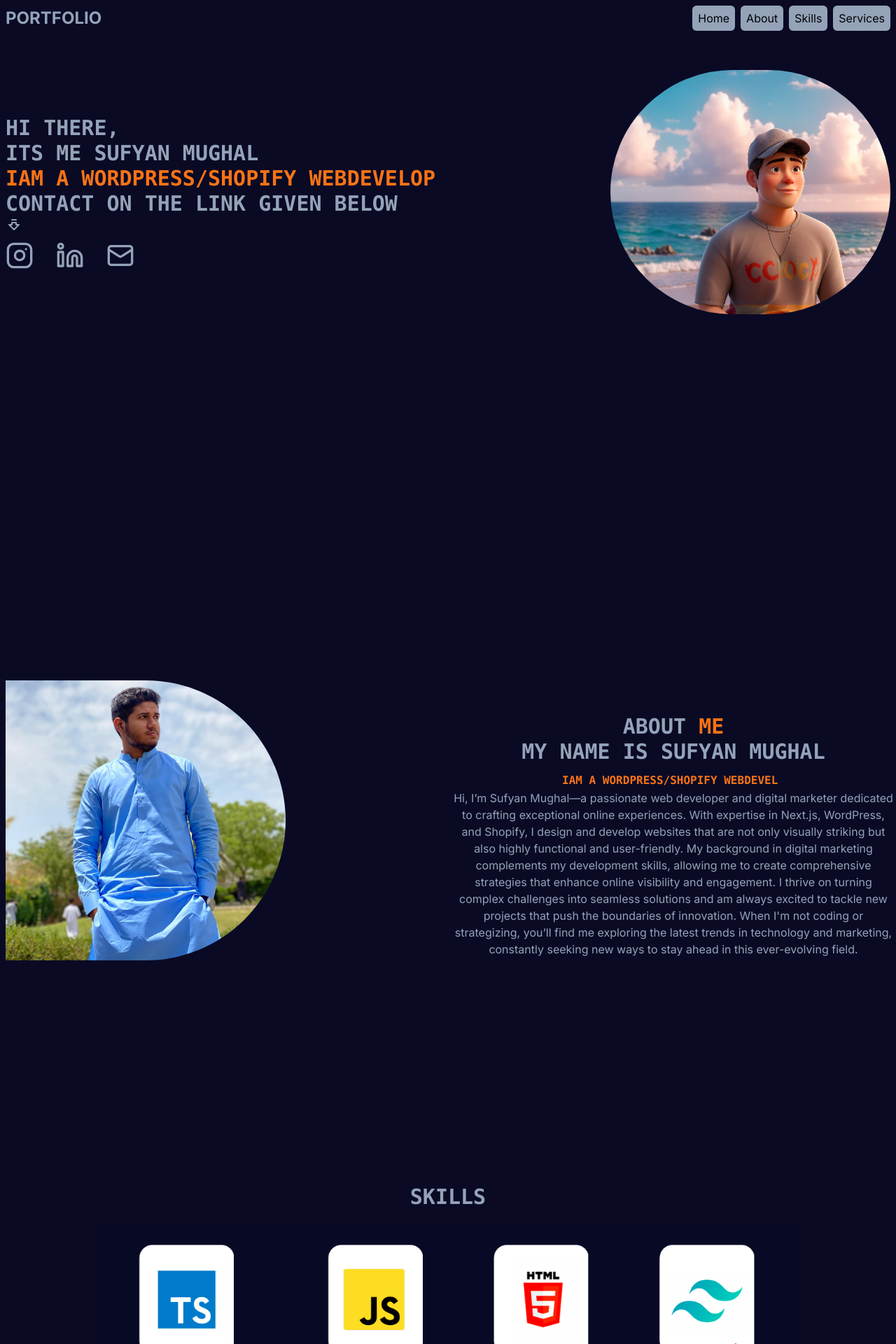
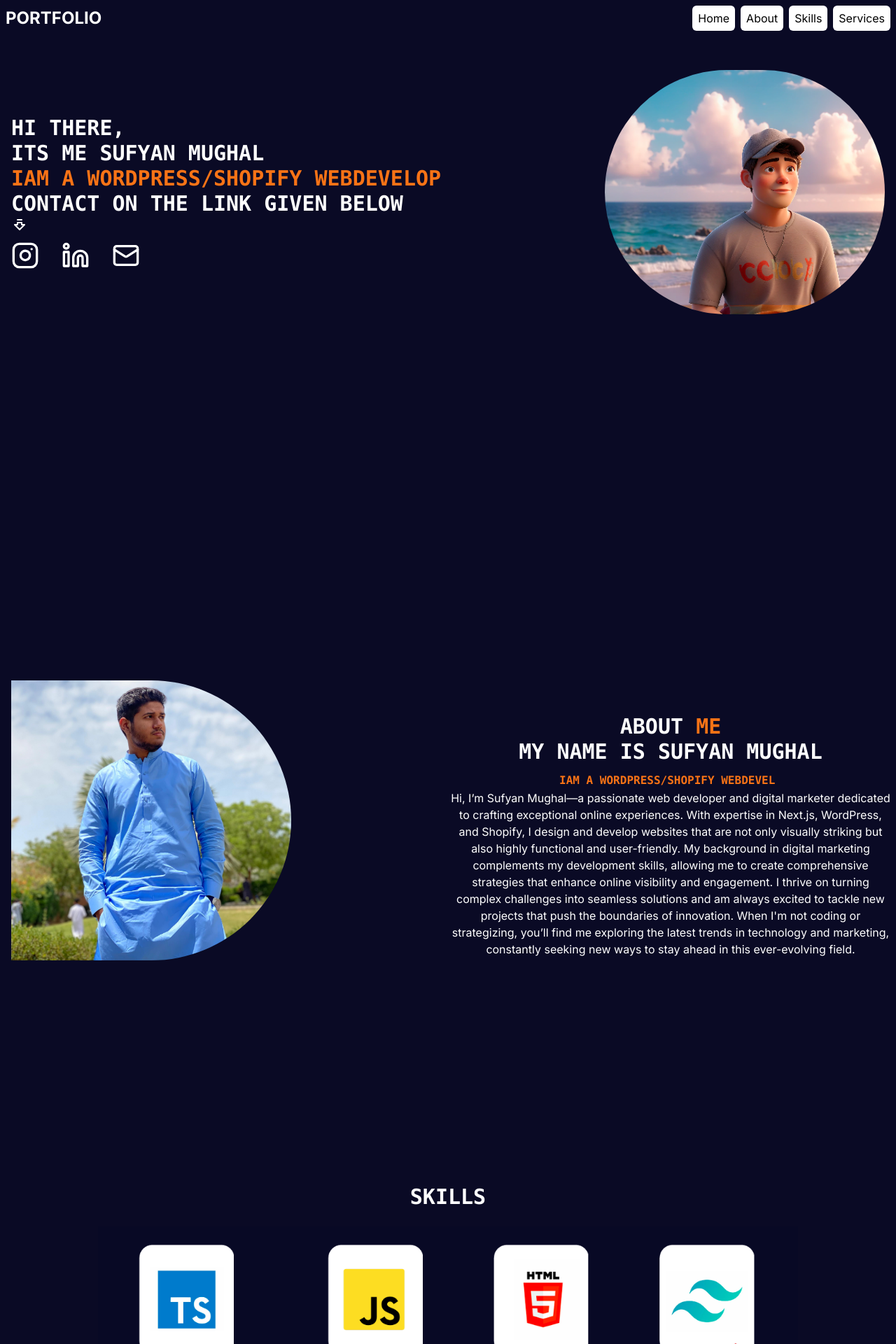
Before and after one commit to msufyanmughal01/1stweb, a Next.js app in the folder newwebapp/: page / in a window 1280 px wide. Shown: the top 1920 px of the page at 70% size. Built offline with nearby package versions, Linux system fonts and the light colour scheme.

Commit message:
color change

```diff
--- a/newwebapp/src/app/afterhero.tsx
+++ b/newwebapp/src/app/afterhero.tsx
@@ -3,12 +3,12 @@ import { TypeAnimation } from "react-type-animation";
 import Image from "next/image";
 export default function Afterhero(){
     return (
-        <section className="h-max md:h-screen w-full ">
+        <section className="h-max md:h-screen w-full hello">
           <div>
             <br />
           </div>
             <div className="sm:grid-cols-1 md:hidden">
-                <h1 className="text-justify-center text-3xl text-slate-400 text-center font-semibold font-mono">ABOUT <span className="text-orange-500">ME </span>
+                <h1 className="text-justify-center text-3xl text-white text-center font-semibold font-mono">ABOUT <span className="text-orange-500">ME </span>
                 <br />
                 MY NAME IS SUFYAN MUGHAL
                 <br />
@@ -26,7 +26,7 @@ export default function Afterhero(){
       style={{ fontSize: '3', display: 'inline-block' }}
       repeat={Infinity}
     /> </h1>
-                <p className="text-slate-400 text-center max-w-96">
+                <p className="text-white text-center max-w-96">
                {" Hi, I’m Sufyan Mughal—a web developer and digital marketer focused on creating exceptional online experiences. With skills in Next.js, WordPress, and Shopify, I build visually striking, functional websites. My digital marketing background enhances my development work, improving online visibility. I enjoy solving challenges and exploring new tech and marketing trends."}
                 </p>
                 <div className="flex justify-center"> <Image className=" rounded-3xl mb-40 md:hidden" src="/cap.jpeg" width = {380} height ={150}alt=""/> </div>
@@ -42,7 +42,7 @@ export default function Afterhero(){
                 <Image className="rounded-r-full" src="/cap.jpeg" width={400} height={150} alt={""}/>
                 </div>
                 <div className="justify-end h-96 w-full mt-20">
-                <h1 className="text-justify-center text-3xl text-slate-400 text-center font-semibold font-mono">ABOUT <span className="text-orange-500">ME </span>
+                <h1 className="text-justify-center text-3xl text-white text-center font-semibold font-mono">ABOUT <span className="text-orange-500">ME </span>
                 <br />
                 MY NAME IS SUFYAN MUGHAL
                 <br />
@@ -60,7 +60,7 @@ export default function Afterhero(){
       style={{ fontSize: '3', display: 'inline-block' }}
       repeat={Infinity}
     /> </h1>
-                <p className=" text-slate-400 text-center max-w-2xl ">
+                <p className=" text-white text-center max-w-2xl ">
 {"Hi, I’m Sufyan Mughal—a passionate web developer and digital marketer dedicated to crafting exceptional online experiences. With expertise in Next.js, WordPress, and Shopify, I design and develop websites that are not only visually striking but also highly functional and user-friendly. My background in digital marketing complements my development skills, allowing me to create comprehensive strategies that enhance online visibility and engagement. I thrive on turning complex challenges into seamless solutions and am always excited to tackle new projects that push the boundaries of innovation. When I'm not coding or strategizing, you’ll find me exploring the latest trends in technology and marketing, constantly seeking new ways to stay ahead in this ever-evolving field."}
                 </p>
                 </div>
--- a/newwebapp/src/app/footer.tsx
+++ b/newwebapp/src/app/footer.tsx
@@ -3,7 +3,7 @@ import Link from "next/link"
 
 export default function Footer(){
     return (
-        <section className="h-40  w-full mt-10 items-center mb-10">
+        <section className="h-40  w-full mt-10 items-center mb-10 hello">
             <h1 className="text-center font-semibold font-mono text-4xl text-orange-500 ">GET IN TOUCH
                 <br />
             Contact Information
@@ -11,14 +11,14 @@ export default function Footer(){
             <ul className="flex justify-center mt-5 gap-10">
                 <li>
                     <Link href="https://www.instagram.com/m_sufyan_87/" target='/blank'>
-                    <Instagram size={40} className='text-slate-400 hover:text-pink-500' /></Link>
+                    <Instagram size={40} className='text-white hover:text-pink-500' /></Link>
                 </li>
                 <li>
-                    <Link href ="https://www.linkedin.com/in/sufyan-mughal-674632299/" target='/blank'><Linkedin size={40} className='text-slate-400 hover:text-blue-500' /></Link>
+                    <Link href ="https://www.linkedin.com/in/sufyan-mughal-674632299/" target='/blank'><Linkedin size={40} className='text-white hover:text-blue-500' /></Link>
 
                 </li>
                 <li>
-                    <Link href = "mailto:mskhalid703@gmail.com" target='/blank'><Mail size={40} className='text-slate-400 hover:text-red-500'/></Link>
+                    <Link href = "mailto:mskhalid703@gmail.com" target='/blank'><Mail size={40} className='text-white hover:text-red-500'/></Link>
                 </li>
             </ul>
 
--- a/newwebapp/src/app/globals.css
+++ b/newwebapp/src/app/globals.css
@@ -2,6 +2,9 @@
 @tailwind components;
 @tailwind utilities;
 
+.hello{
+    @apply px-2 max-w-screen-2xl mx-auto
+}
 body {
     background:rgb(10, 10, 37)
 }
--- a/newwebapp/src/app/header.tsx
+++ b/newwebapp/src/app/header.tsx
@@ -11,25 +11,25 @@ import { Menu } from "lucide-react"
 
 function Header(){
     return (
-    <header className="flex justify-between sticky items-center w-full p-2 bg-transparent" >
-        <h1 className=" text-2xl font-bold font-ARIAL text-slate-400">PORTFOLIO</h1>
+    <header className="flex justify-between sticky items-center w-full p-2 bg-transparent hello" >
+        <h1 className=" text-2xl font-bold font-ARIAL text-white">PORTFOLIO</h1>
     <nav>
     <Sheet>
-  <SheetTrigger className=" md:hidden "> <Menu className=" text-slate-400" />
+  <SheetTrigger className=" md:hidden "> <Menu className=" text-white" />
   </SheetTrigger>
   <SheetContent>
       <SheetTitle className="text-center gap-y-4">Menu</SheetTitle>
       <ul className="text-center p-2">
-            <li className="p-2 rounded-md mb-1 bg-slate-400 hover:bg-slate-300"> <Link href="#hero">
+            <li className="p-2 rounded-md mb-1 bg-white hover:bg-slate-200"> <Link href="#hero">
             Home
             </Link>
             </li>
-            <li className="p-2 rounded-md mb-1 bg-slate-400 hover:bg-slate-300" >
+            <li className="p-2 rounded-md mb-1 bg-white hover:bg-slate-200" >
                 <Link href ="#about">About</Link></li>
-                <li className="p-2 rounded-md mb-1 bg-slate-400 hover:bg-slate-300" >
+                <li className="p-2 rounded-md mb-1 bg-white hover:bg-slate-200" >
                 <Link href="#skill" >Skills</Link>
                 </li>
-            <li className="p-2 rounded-md mb-1 bg-slate-400 hover:bg-slate-300" >
+            <li className="p-2 rounded-md mb-1 bg-white hover:bg-slate-200" >
                 <Link href="#services" >Services</Link>
                 </li>
 
@@ -38,16 +38,16 @@ function Header(){
 </Sheet>
 
         <ul className="hidden md:flex gap-2">
-            <li className="px-2 py-1.5 text-BLACK bg-slate-400 rounded-md text-1xl p-2 hover:bg-slate-300 "> <Link href="#hero">
+            <li className="px-2 py-1.5 text-BLACK bg-white rounded-md text-1xl p-2 hover:bg-slate-200 "> <Link href="#hero">
             Home
             </Link>
             </li>
-            <li className="px-2 py-1.5 text-BLACK bg-slate-400 rounded-md text-1xl hover:bg-slate-300">
+            <li className="px-2 py-1.5 text-BLACK bg-white rounded-md text-1xl hover:bg-slate-200">
                 <Link href ="#about">About</Link></li>
-                <li className="px-2 py-1.5 text-BLACK bg-slate-400 rounded-md text-1xl p-2 hover:bg-slate-300 ">
+                <li className="px-2 py-1.5 text-BLACK bg-white rounded-md text-1xl p-2 hover:bg-slate-200 ">
                 <Link href="#skill">Skills</Link>
                 </li>
-            <li className="px-2 py-1.5 text-BLACK bg-slate-400 rounded-md text-1xl p-2 hover:bg-slate-300 ">
+            <li className="px-2 py-1.5 text-BLACK bg-white rounded-md text-1xl p-2 hover:bg-slate-200 ">
                 <Link href="#service">Services</Link>
                 </li>
 
--- a/newwebapp/src/app/hero.tsx
+++ b/newwebapp/src/app/hero.tsx
@@ -5,9 +5,9 @@ import { TypeAnimation } from 'react-type-animation';
 import Image from 'next/image';
 function Hero(){
     return (
-      <section className='h-screen mt-10 bg-' id='hero'>
+      <section className='h-screen mt-10 hello' id='hero'>
         <div className=" md:hidden ">
-        <h1 className="text-3xl font-semibold font-mono md:text-3xl text-slate-400 ">HI THERE,
+        <h1 className="text-3xl font-semibold font-mono md:text-3xl text-white ">HI THERE,
           <br />
           <br />
           ITS ME SUFYAN MUGHAL
@@ -52,7 +52,7 @@ function Hero(){
 
 
       <div className="hidden md:flex justify-between items-center p-2 ">
-        <h1 className="text-1xl font-semibold font-mono md:text-3xl text-slate-400 ">HI THERE,
+        <h1 className="text-1xl font-semibold font-mono md:text-3xl text-white ">HI THERE,
           <br />
           ITS ME SUFYAN MUGHAL
           <br />
--- a/newwebapp/src/app/layout.tsx
+++ b/newwebapp/src/app/layout.tsx
@@ -18,7 +18,7 @@ export default function RootLayout({
 }>) {
   return (
     <html lang="en">
-      <title>Sufyan Mughal Portfolio</title>
+      <title>Sufyan's Mughal Portfolio</title>
       <body className={inter.className}>
         <Header />
         {children}
--- a/newwebapp/src/app/skills.tsx
+++ b/newwebapp/src/app/skills.tsx
@@ -1,9 +1,9 @@
  import Image from "next/image"
  export default function Skill (){
     return (
-        <section className="h-max w-full ">
+        <section className="h-max w-full hello ">
             <div>
-                <h1 className="text-center text-3xl font-mono font-semibold text-slate-400">SKILLS </h1>
+                <h1 className="text-center text-3xl font-mono font-semibold text-white">SKILLS </h1>
             </div>
             <div>
                 <br />
```
Also changed, not shown: newwebapp/src/app/service.tsx (+8 -8 lines).
